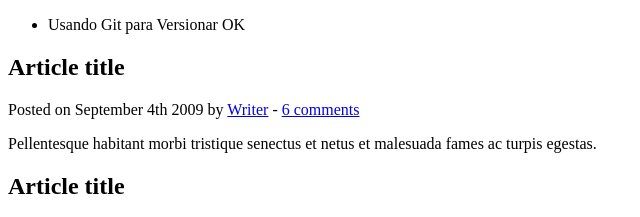
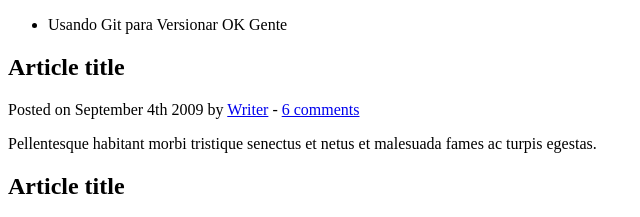
Before and after one commit to DehyroM/demo-repo2, a plain HTML site: page index.html in a window 1280 px wide. Shown: the top 217 px of the page, 0-640 px from the left. Drawn offline with Linux system fonts and the light colour scheme.

Commit message:
Nueva modificacion al index

```diff
--- a/index.html
+++ b/index.html
@@ -12,7 +12,7 @@
 	<header>
 		<nav>
 			<ul>
-				<li>Usando Git para Versionar OK</li>
+				<li>Usando Git para Versionar OK Gente</li>
 			</ul>
 		</nav>
 	</header>
```
